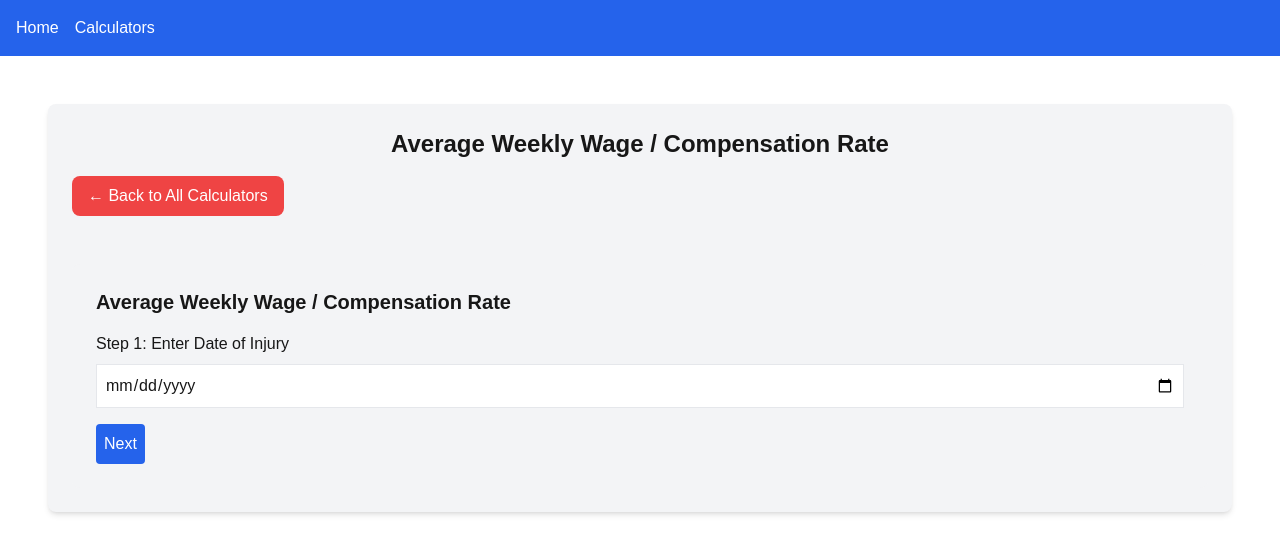
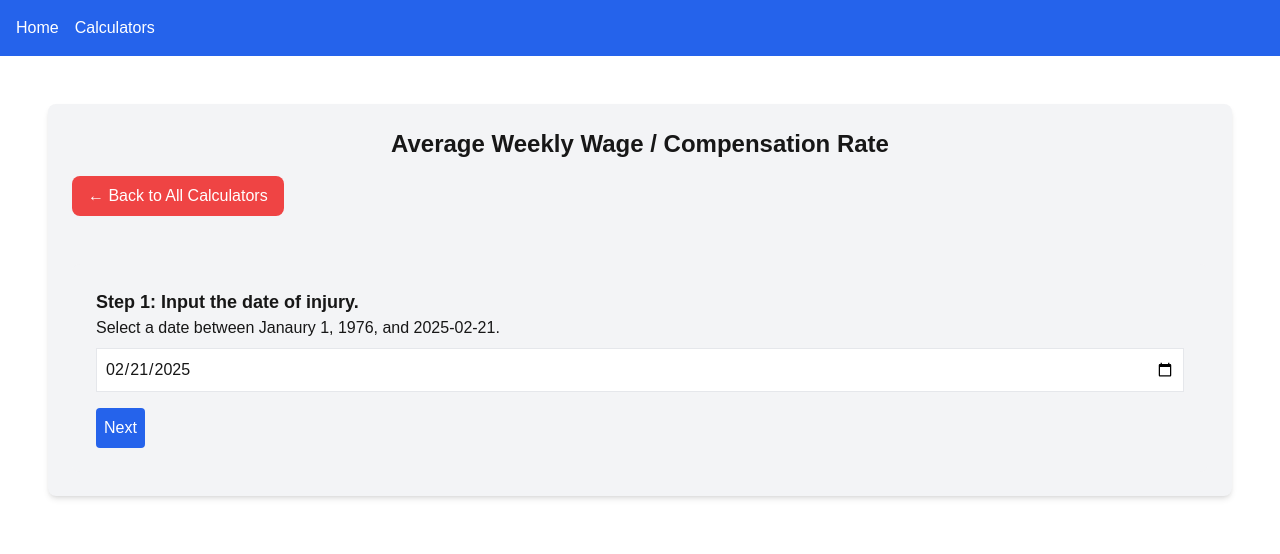
Before and after one commit to scottspivey/nextCompApp, a Next.js app in the folder next-comp-app/: page /Calculators in a window 1280 px wide. Both pictures are taken after a click on the button "Average Weekly Wage / Compensation Rate". Shown: the top 554 px of the page. Built offline with nearby package versions, Linux system fonts and the light colour scheme.

Commit message:
modified:   next-comp-app/app/Components/AwwCRCalculator.tsx 	modified:   next-comp-app/app/Components/CommutedValueCalculator.tsx

```diff
--- a/next-comp-app/app/Components/AwwCRCalculator.tsx
+++ b/next-comp-app/app/Components/AwwCRCalculator.tsx
@@ -1,7 +1,22 @@
+// To do:
+// 1. add step to request user input on whether employee has been employed for 52 weeks
+// 2. use existing code to calculate AWW and CR for employee who has been employed for 52 weeks
+// 4. create code to calculate AWW and CR for employee who has been employed for less than 52 weeks
+// 5. create consistency in styling for this component as compared to CommutedValueCalculator.tsx
+// 6. ensure validation for user input on each step
+// 7. add comments to explain code
+// 8. add a button to reset the form
+// 9. add preset values for quarterly pay and other inputs so that user can see how the form works
+// 10. restrict user input for pay to positive numbers only
+// 11. add help buttons for each step that gives more information on what to input via pop-up
+// 12. add a button to generate a Form 20.
+
+
+
 "use client";
 
 import React, { useState } from "react";
-import { parseISO } from "date-fns";
+import { parseISO, isValid } from "date-fns";
 
 interface MaxCompensationRates {
     [year: number]: number;
@@ -11,6 +26,14 @@ interface QuarterLabel {
     start: string;
     end: string;
 }
+
+const getCurrentDate = (): string => {
+    const now = new Date();
+    const year = now.getFullYear();
+    const month = String(now.getMonth() + 1).padStart(2, "0"); // Ensure 2-digit month
+    const day = String(now.getDate()).padStart(2, "0"); // Ensure 2-digit day
+    return `${year}-${month}-${day}`;
+};
 
 const quarterLabels: QuarterLabel[] = [
     { start: "January 1", end: "March 31" },
@@ -25,21 +48,53 @@ interface AwwCRCalculatorProps {
 
 const AwwCRCalculator: React.FC<AwwCRCalculatorProps> = ({ maxCompensationRates }) => {
     const [step, setStep] = useState<number>(1);
-    const [formData, setFormData] = useState<{ [key: string]: string }>({});
+    const [formData, setFormData] = useState<{ dateOfInjury: string; [key: string]: string }>({dateOfInjury: getCurrentDate(),});
+    const [errors, setErrors] = useState<{ [key: string]: string }>({});
     const [averageWeeklyWage, setAverageWeeklyWage] = useState<string | null>(null);
     const [compensationRate, setCompensationRate] = useState<string | null>(null);
     const [totalAnnualPay, setTotalAnnualPay] = useState<string | null>(null);
 
-    const handleNextStep = () => setStep((prev) => prev + 1);
+    const handleNextStep = () => {
+        if (validateStep(step)) {
+            setStep((prev) => prev + 1);
+        }
+    };
+
     const handlePrevStep = () => setStep((prev) => prev - 1);
 
     const handleInputChange = (e: React.ChangeEvent<HTMLInputElement>) => {
         setFormData({ ...formData, [e.target.name]: e.target.value });
+        setErrors({ ...errors, [e.target.name]: "" }); // Clear errors on change
+    };
+
+    const validateStep = (step: number) => {
+        let newErrors: { [key: string]: string } = {};
+
+        if (step === 1) {
+            if (!formData.dateOfInjury) {
+                newErrors.dateOfInjury = "Date of Injury is required.";
+            } else if (!isValid(parseISO(formData.dateOfInjury))) {
+                newErrors.dateOfInjury = "Invalid date format.";
+            }
+        }
+
+        if (step === 2) {
+            getRelevantQuarters(formData.dateOfInjury).forEach((q) => {
+                if (!formData[`quarter${q.quarterIndex}Pay`] || parseFloat(formData[`quarter${q.quarterIndex}Pay`]) < 0) {
+                    newErrors[`quarter${q.quarterIndex}Pay`] = "Enter a valid amount.";
+                }
+            });
+        }
+
+        setErrors(newErrors);
+        return Object.keys(newErrors).length === 0;
     };
 
     const getRelevantQuarters = (dateOfInjury?: string) => {
         if (!dateOfInjury) return [];
         const doi = parseISO(dateOfInjury);
+        if (!isValid(doi)) return [];
+
         let year = doi.getFullYear();
         const month = doi.getMonth() + 1;
 
@@ -73,43 +128,49 @@ const AwwCRCalculator: React.FC<AwwCRCalculatorProps> = ({ maxCompensationRates
     };
 
     const calculateAwwAndCompensation = () => {
-        const totalAnnualPay = [1, 2, 3, 4].reduce(
+        const totalPay = [1, 2, 3, 4].reduce(
             (sum, q) => sum + (parseFloat(formData[`quarter${q}Pay`]) || 0),
             0
         );
-        const aww = totalAnnualPay / 52;
+        const aww = totalPay / 52;
         let compRate = Math.max(aww * 0.6667, 75);
 
         const maxRate = maxCompensationRates[parseISO(formData.dateOfInjury || "").getFullYear()] || null;
         if (maxRate !== null && compRate > maxRate) compRate = maxRate;
 
-        setTotalAnnualPay(totalAnnualPay.toFixed(2));
+        setTotalAnnualPay(totalPay.toFixed(2));
         setAverageWeeklyWage(aww.toFixed(2));
         setCompensationRate(compRate.toFixed(2));
     };
 
     return (
         <div className="mt-8 p-6 bg-gray-100 rounded-lg">
-            <h2 className="text-xl font-bold mb-4">Average Weekly Wage / Compensation Rate</h2>
-
             {step === 1 && (
                 <div>
-                    <h3>Step 1: Enter Date of Injury</h3>
+                    <h3 className="text-lg font-semibold">Step 1: Input the date of injury.</h3>
+                    <label>Select a date between Janaury 1, 1976, and {getCurrentDate()}.</label>
                     <input
                         type="date"
                         name="dateOfInjury"
                         className="border p-2 w-full mt-2"
+                        value={formData.dateOfInjury}
+                        max={getCurrentDate()}
+                        min="1979-01-01"
                         onChange={handleInputChange}
                     />
+                    {errors.dateOfInjury && <p className="text-red-600">{errors.dateOfInjury}</p>}
+
                     <button onClick={handleNextStep} className="mt-4 bg-blue-600 text-white p-2 rounded">
                         Next
                     </button>
                 </div>
             )}
 
+{/* add a step for whether employee has been employed for 52 weeks */}
+
             {step === 2 && (
                 <div>
-                    <h3>Step 2: Enter Employee's Pay for Each Quarter</h3>
+                    <h3>Step 2: Enter Employee's Gross Pay for Each Quarter</h3>
                     {getRelevantQuarters(formData.dateOfInjury).map((q, index) => (
                         <div key={index}>
                             <label>{q.label}</label>
@@ -117,8 +178,10 @@ const AwwCRCalculator: React.FC<AwwCRCalculatorProps> = ({ maxCompensationRates
                                 type="number"
                                 name={`quarter${q.quarterIndex}Pay`}
                                 className="border p-2 w-full"
+                                value={formData[`quarter${q.quarterIndex}Pay`] || ""}
                                 onChange={handleInputChange}
                             />
+                            {errors[`quarter${q.quarterIndex}Pay`] && <p className="text-red-600">{errors[`quarter${q.quarterIndex}Pay`]}</p>}
                         </div>
                     ))}
                     <button onClick={handlePrevStep} className="mt-4 bg-gray-500 text-white p-2 rounded">
@@ -130,6 +193,7 @@ const AwwCRCalculator: React.FC<AwwCRCalculatorProps> = ({ maxCompensationRates
                             handleNextStep();
                         }}
                         className="ml-2 bg-blue-600 text-white p-2 rounded"
+                        disabled={Object.keys(errors).length > 0}
                     >
                         Next
                     </button>
@@ -139,18 +203,9 @@ const AwwCRCalculator: React.FC<AwwCRCalculatorProps> = ({ maxCompensationRates
             {step === 3 && (
                 <div>
                     <h3>Summary</h3>
-                    <p>
-                        Total Pre-Injury Annual Gross Pay: $
-                        {totalAnnualPay ? parseFloat(totalAnnualPay).toLocaleString(undefined, { minimumFractionDigits: 2 }) : "0.00"}
-                    </p>
-                    <p>
-                        Average Weekly Wage: $
-                        {averageWeeklyWage ? parseFloat(averageWeeklyWage).toLocaleString(undefined, { minimumFractionDigits: 2 }) : "0.00"}
-                    </p>
-                    <p>
-                        Compensation Rate: $
-                        {compensationRate ? parseFloat(compensationRate).toLocaleString(undefined, { minimumFractionDigits: 2 }) : "0.00"}
-                    </p>
+                    <p>Total Pre-Injury Annual Gross Pay: ${totalAnnualPay || "0.00"}</p>
+                    <p>Average Weekly Wage: ${averageWeeklyWage || "0.00"}</p>
+                    <p>Compensation Rate: ${compensationRate || "0.00"}</p>
                     <button onClick={handlePrevStep} className="mt-4 bg-gray-500 text-white p-2 rounded">
                         Back
                     </button>
--- a/next-comp-app/app/Components/CommutedValueCalculator.tsx
+++ b/next-comp-app/app/Components/CommutedValueCalculator.tsx
@@ -1,6 +1,3 @@
-//I was dumb. I need to get rid of step one - year of injury.  It's irrelevant when the injury occured.  What matters is the date of payment.
-
-
 "use client";
 
 import React, { useState, ChangeEvent } from "react";
```
